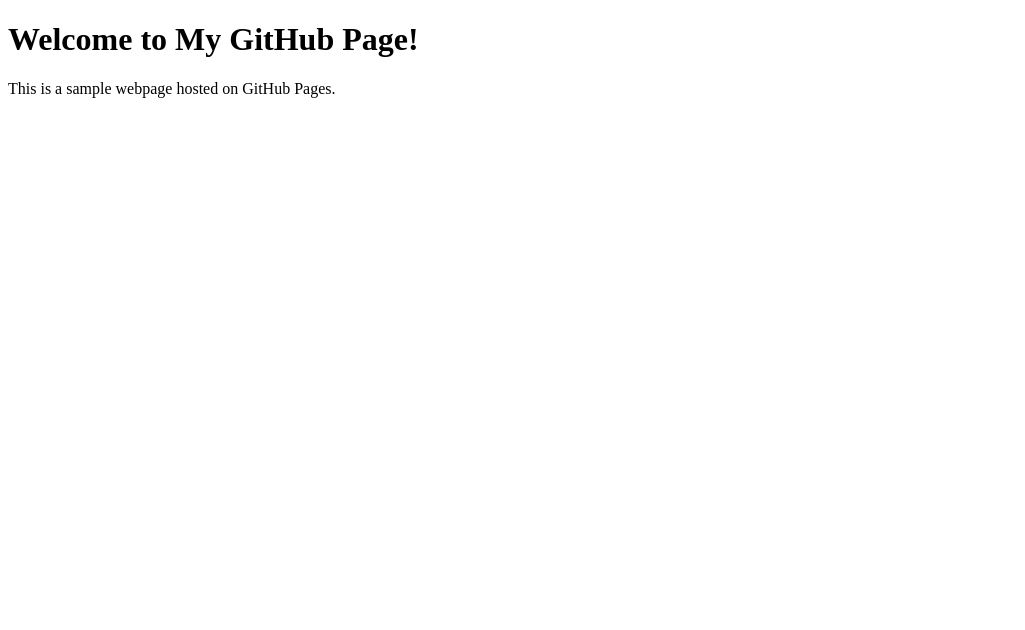
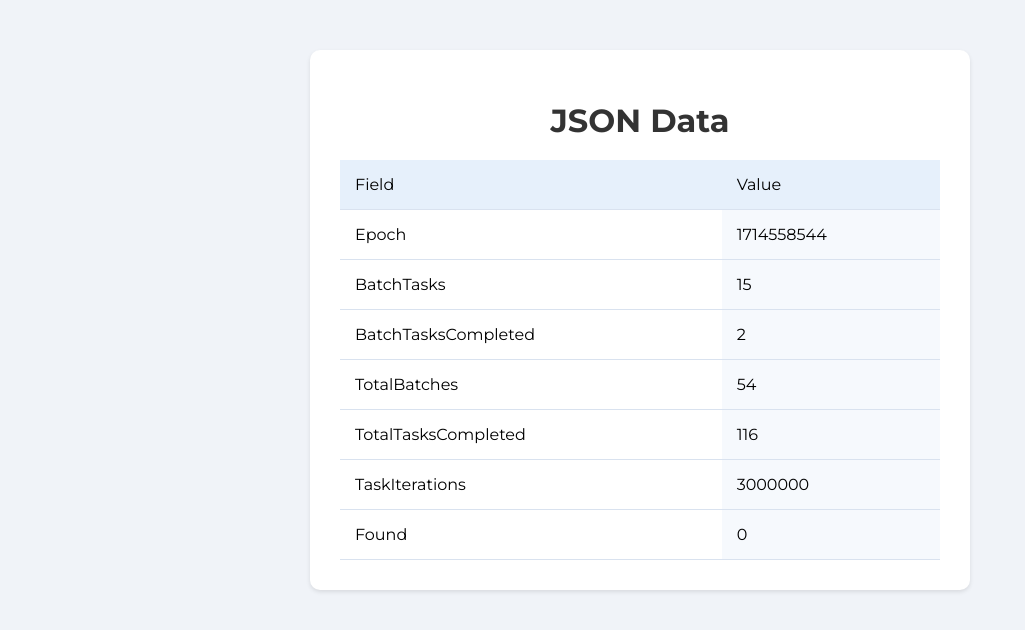
Before and after one commit to invpe/GridMan, a plain HTML site: page index.html in a window 1280 px wide. Shown: the whole page, without its empty margins (0-1025 px from the left). Drawn offline with Linux system fonts and the light colour scheme.

Commit message:
Update index.html

```diff
--- a/index.html
+++ b/index.html
@@ -1,12 +1,109 @@
 <!DOCTYPE html>
 <html lang="en">
 <head>
-    <meta charset="UTF-8">
-    <meta name="viewport" content="width=device-width, initial-scale=1.0">
-    <title>My GitHub Page</title>
+  <meta charset="UTF-8">
+  <meta name="viewport" content="width=device-width, initial-scale=1.0">
+  <title>JSON Data Presentation</title>
+  <link href="https://fonts.googleapis.com/css2?family=Montserrat:wght@400;700&display=swap" rel="stylesheet">
+  <style>
+    body {
+      font-family: 'Montserrat', sans-serif;
+      margin: 0;
+      padding: 0;
+      background-color: #f0f3f8; /* Light blueish gray */
+    }
+    .container {
+      max-width: 600px;
+      margin: 50px auto;
+      padding: 30px;
+      background-color: #fff;
+      border-radius: 10px;
+      box-shadow: 0 2px 4px rgba(0, 0, 0, 0.1);
+    }
+    h1 {
+      text-align: center;
+      color: #333;
+      margin-bottom: 20px;
+      font-weight: 700;
+    }
+    .data-table {
+      width: 100%;
+      border-collapse: collapse;
+      margin-top: 20px;
+    }
+    .data-table th,
+    .data-table td {
+      padding: 15px;
+      border-bottom: 1px solid #d9e2ef; /* Light blueish gray */
+      text-align: left;
+      font-weight: 400;
+    }
+    .data-table th {
+      background-color: #e6f0fb; /* Light blue */
+    }
+    .data-table td:nth-child(2n) {
+      background-color: #f6f9fd; /* Very light blue */
+    }
+  </style>
 </head>
 <body>
-    <h1>Welcome to My GitHub Page!</h1>
-    <p>This is a sample webpage hosted on GitHub Pages.</p>
+
+<div class="container">
+  <h1>JSON Data</h1>
+  <table class="data-table">
+    <tr>
+      <th>Field</th>
+      <th>Value</th>
+    </tr>
+    <tr>
+      <td>Epoch</td>
+      <td id="epoch"></td>
+    </tr>
+    <tr>
+      <td>BatchTasks</td>
+      <td id="batch-tasks"></td>
+    </tr>
+    <tr>
+      <td>BatchTasksCompleted</td>
+      <td id="batch-tasks-completed"></td>
+    </tr>
+    <tr>
+      <td>TotalBatches</td>
+      <td id="total-batches"></td>
+    </tr>
+    <tr>
+      <td>TotalTasksCompleted</td>
+      <td id="total-tasks-completed"></td>
+    </tr>
+    <tr>
+      <td>TaskIterations</td>
+      <td id="task-iterations"></td>
+    </tr>
+    <tr>
+      <td>Found</td>
+      <td id="found"></td>
+    </tr>
+  </table>
+</div>
+
+<script>
+  // Fetch JSON data from URL
+  fetch('https://raw.githubusercontent.com/invpe/GridMan/main/current.json')
+    .then(response => response.json())
+    .then(jsonData => {
+      // Update table cells with JSON data
+      document.getElementById('epoch').textContent = jsonData.Epoch;
+      document.getElementById('batch-tasks').textContent = jsonData.BatchTasks;
+      document.getElementById('batch-tasks-completed').textContent = jsonData.BatchTasksCompleted;
+      document.getElementById('total-batches').textContent = jsonData.TotalBatches;
+      document.getElementById('total-tasks-completed').textContent = jsonData.TotalTasksCompleted;
+      document.getElementById('task-iterations').textContent = jsonData.TaskIterations;
+      document.getElementById('found').textContent = jsonData.Found;
+    })
+    .catch(error => {
+      console.error('Error fetching JSON:', error);
+    });
+</script>
+
 </body>
 </html>
```
